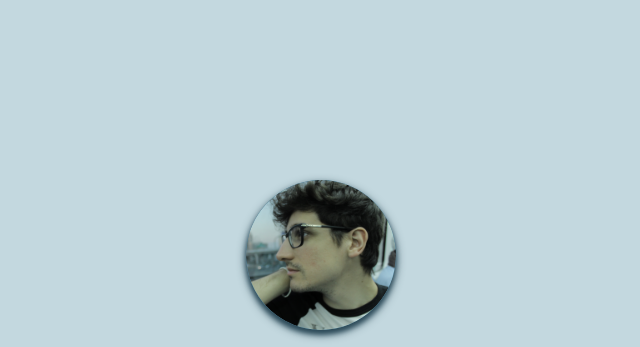
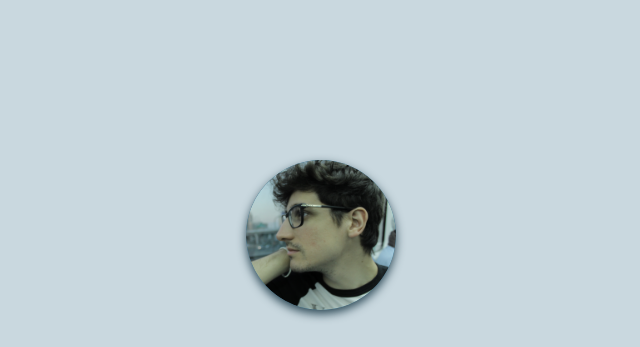
Before and after one commit to carsy/carsy.github.io, a Gatsby site: page / in a window 1280 px wide. Shown: the top 347 px of the page, without its empty margins (319-959 px from the left). Built offline with nearby package versions, Linux system fonts and the light colour scheme; Gatsby itself is replaced by a stand-in of ours.

Commit message:
chore: remove avatar wrapper

```diff
--- a/src/shared/components/avatar/index.js
+++ b/src/shared/components/avatar/index.js
@@ -4,9 +4,7 @@ import avatar from '../../images/me.png';
 import * as Styles from './styles';
 
 export default ({ onClick, animation = {}, imageAnimation = {} }) => (
-    <Styles.AvatarWrapper>
-        <Styles.Avatar onClick={ onClick } animation={ animation }>
-            <Styles.Image src={ avatar } animation={ imageAnimation } />
-        </Styles.Avatar>
-    </Styles.AvatarWrapper>
+    <Styles.Avatar onClick={ onClick } animation={ animation }>
+        <Styles.Image src={ avatar } animation={ imageAnimation } />
+    </Styles.Avatar>
 );
--- a/src/shared/components/avatar/styles.js
+++ b/src/shared/components/avatar/styles.js
@@ -3,31 +3,30 @@ import styled from 'styled-components';
 import { animation } from '../../animations/styles';
 import theme from '../../theme';
 
-export const AvatarWrapper = styled.div`
-    margin-top: ${theme.layout.gutter};
+export const Avatar = styled.div`
+    position: relative;
+    width: 150px;
+    height: 150px;
+
     border-radius: 100%;
-    box-shadow: 0 4px 5px ${theme.colors.darkGrey};
+    box-shadow: 0 4px 10px ${theme.colors.darkGrey};
+    background-color: ${theme.colors.grey};
+    cursor: pointer;
+
+    animation: ${props => animation(props.animation)};
+
+    ${'' /* TODO: Hover Animation */}
+    ${'' /* transform: scale(1) translate(0px, 0px);
 
     transition:
         box-shadow 500ms ${theme.animations.pop},
         transform 500ms ${theme.animations.pop};
 
     &:hover {
+        animation: none;
         transform: scale(1.05) translateY(-10px);
         box-shadow: 0 10px 16px -10px ${theme.colors.darkGrey};
-    }
-`;
-
-export const Avatar = styled.div`
-    position: relative;
-    width: 150px;
-    height: 150px;
-    border-radius: 100%;
-    box-shadow: 0 4px 10px ${theme.colors.darkGrey};
-    cursor: pointer;
-    background-color: ${theme.colors.grey};
-
-    animation: ${props => animation(props.animation)};
+    } */}
 `;
 
 export const Image = styled.img`
--- a/src/shared/components/layout/styles.js
+++ b/src/shared/components/layout/styles.js
@@ -36,12 +36,4 @@ export const Layout = styled.div`
         background: ${theme.colors.grey};
         color: ${theme.colors.lighter};
     }
-
-    animation: in 400ms forwards;
-
-    @keyframes in {
-        to {
-            background-color: ${theme.colors.lighter};
-        }
-    }
 `;
```
